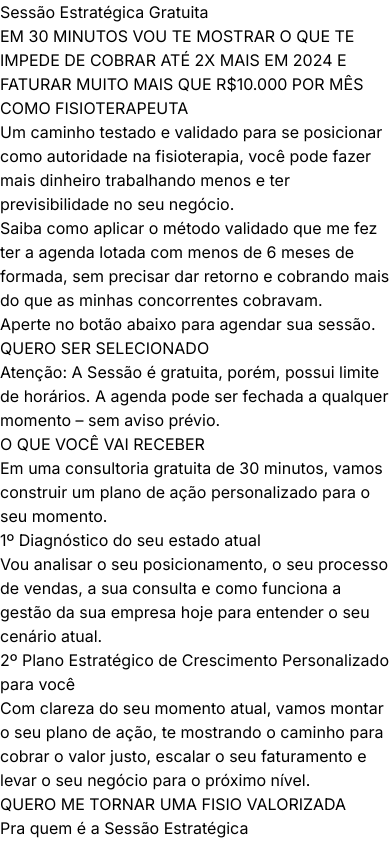
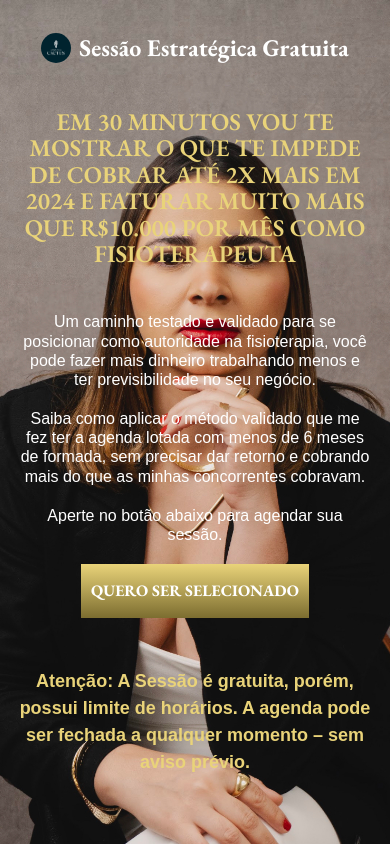
Before and after one commit to SamuelMorais030202/lp-lara, a Next.js app in the folder my-app/: page / in a window 390 px wide. Shown: the top 844 px of the page. Built offline with nearby package versions, Linux system fonts and the light colour scheme.

Commit message:
feat: ajustando o header para mobile e tablets

```diff
--- a/my-app/src/app/layout.js
+++ b/my-app/src/app/layout.js
@@ -1,7 +1,8 @@
-import { Inter } from "next/font/google";
+import { Inter, EB_Garamond } from "next/font/google";
 import "./globals.css";
 
 const inter = Inter({ subsets: ["latin"] });
+const ebGaramond = EB_Garamond({subsets: ['latin']})
 
 export const metadata = {
   title: "Create Next App",
@@ -11,7 +12,7 @@ export const metadata = {
 export default function RootLayout({ children }) {
   return (
     <html lang="en">
-      <body className={inter.className}>{children}</body>
+      <body className={ebGaramond.className}>{children}</body>
     </html>
   );
 }
--- /dev/null
+++ b/my-app/src/components/Header/header.module.css
@@ -0,0 +1,107 @@
+.headerContainer {
+  height: 100vh;
+  background-image: url('/lara01_resized.PNG');
+  background-size: cover;
+  background-position: left;
+}
+
+.container {
+  height: 100%;
+  width: 90%;
+  margin: auto;
+  display: flex;
+  flex-direction: column;
+  align-items: center;
+  justify-content: flex-start;
+  gap: 20px;
+}
+
+.title {
+  margin-top: 28px;
+  color: white;
+  font-size: 24px;
+  line-height: 40px;
+  font-family: 'EB Garamond';
+  font-weight: 700;
+  display: flex;
+  align-items: center;
+  gap: 8px;
+}
+
+.logo {
+  width: 30px;
+  height: 30px;
+  border-radius: 50%;
+}
+
+.subTitle {
+  color: rgb(233, 211, 121);
+  font-weight: 600;
+  font-family: 'EB Garamond';
+  font-size: 26px;
+  line-height: 1.1;
+  text-align: center;
+}
+
+.text {
+  color: white;
+  font-family: Arial, Helvetica, sans-serif;
+  font-size: 18px;
+  font-weight: 400;
+  line-height: 1.5;
+  text-align: center;
+}
+
+.button {
+  background-image: linear-gradient(rgb(233, 211, 121), rgb(124, 109, 48));
+  color: white;
+  padding: 15px 10px;
+  font-size: 16px;
+  font-weight: 700;
+}
+
+.attention {
+  color: rgb(233, 211, 121);
+  font-family: Arial, Helvetica, sans-serif;
+  font-size: 18px;
+  font-weight: 600;
+  line-height: 1.5;
+  text-align: center;
+  margin-top: 30px;
+}
+
+
+@media only screen and (max-width: 900px) {
+  .headerContainer {
+    height: 120vh;
+    background-image: url('/lara01.PNG');
+    background-size: cover;
+    background-position: bottom;
+  }
+
+  .logo {
+    width: 30px;
+    height: 30px;
+    border-radius: 50%;
+  }
+
+  .subTitle {
+    color: rgb(233, 211, 121);
+    font-weight: 600;
+    font-family: 'EB Garamond';
+    font-size: 24px;
+    line-height: 1.1;
+    text-align: center;
+    margin-top: 21px;
+    margin-bottom: 25px;
+  }
+
+  .text {
+    color: white;
+    font-family: Arial, Helvetica, sans-serif;
+    font-size: 16px;
+    font-weight: 400;
+    line-height: 1.2;
+    text-align: center;
+  }
+}
--- a/my-app/src/components/Header/index.jsx
+++ b/my-app/src/components/Header/index.jsx
@@ -1,37 +1,42 @@
+import style from './header.module.css';
+
 export default function Header() {
   return (
-    <header>
-      <div>
-        <h3>Sessão Estratégica Gratuita</h3>
+    <header className={style.headerContainer}>
+      <div className={style.container}>
+        <h3 className={style.title}>
+          <img src="/logo01.png" alt="logo" className={style.logo} />
+          Sessão Estratégica Gratuita
+        </h3>
 
-        <h2>
+        <h2 className={style.subTitle}>
           EM 30 MINUTOS VOU TE MOSTRAR O QUE TE IMPEDE  DE COBRAR
           ATÉ 2X MAIS EM 2024 E FATURAR MUITO MAIS QUE R$10.000
           POR MÊS COMO FISIOTERAPEUTA
         </h2>
 
-        <p>
+        <p className={style.text}>
           Um caminho testado e validado para se posicionar como
           autoridade na fisioterapia, você pode fazer mais dinheiro
           trabalhando menos e ter previsibilidade no seu negócio.
         </p>
 
-        <p>
+        <p className={style.text}>
           Saiba como aplicar o método validado que me fez ter
           a agenda lotada com menos de 6 meses de formada,
           sem precisar dar retorno e cobrando mais do que as
           minhas concorrentes cobravam.
         </p>
 
-        <p>
+        <p className={style.text}>
           Aperte no botão abaixo para agendar sua sessão.
         </p>
 
-        <button>
+        <button className={style.button}>
           QUERO SER SELECIONADO
         </button>
 
-        <p>
+        <p className={style.attention}>
           Atenção: A Sessão é gratuita, porém, possui limite de horários.
           A agenda pode ser fechada a qualquer momento – sem aviso prévio.
         </p>
```
Also changed, not shown: my-app/public/lara01_resized.PNG (added).
